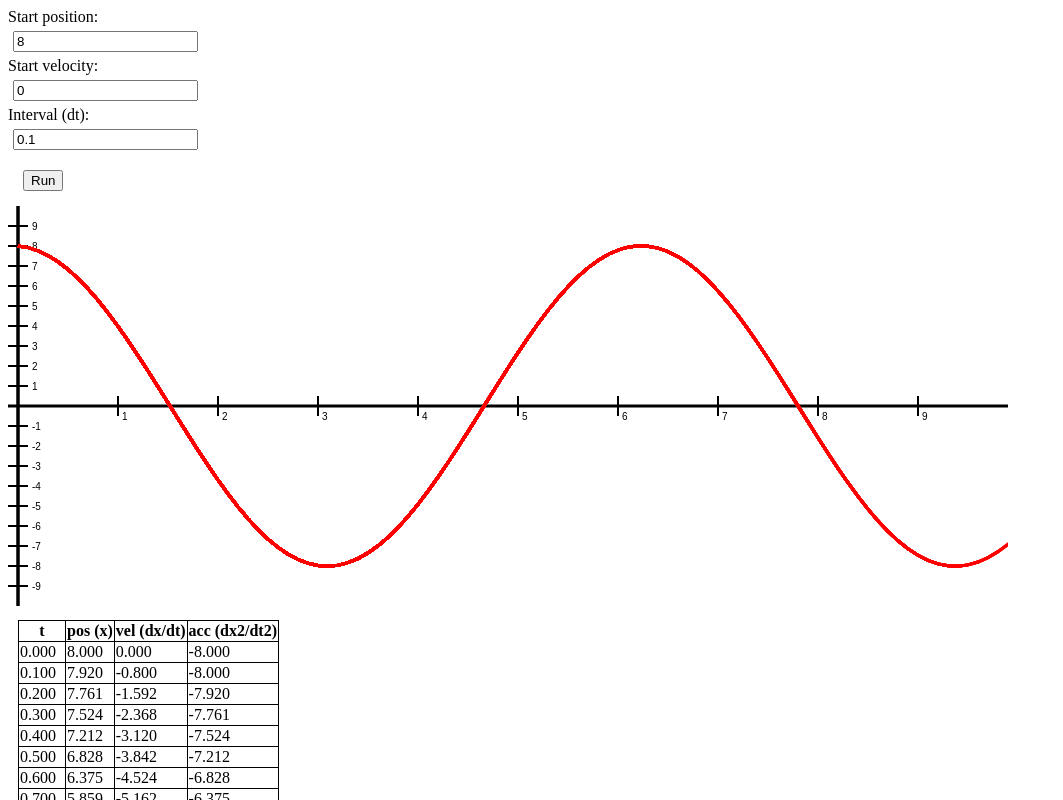
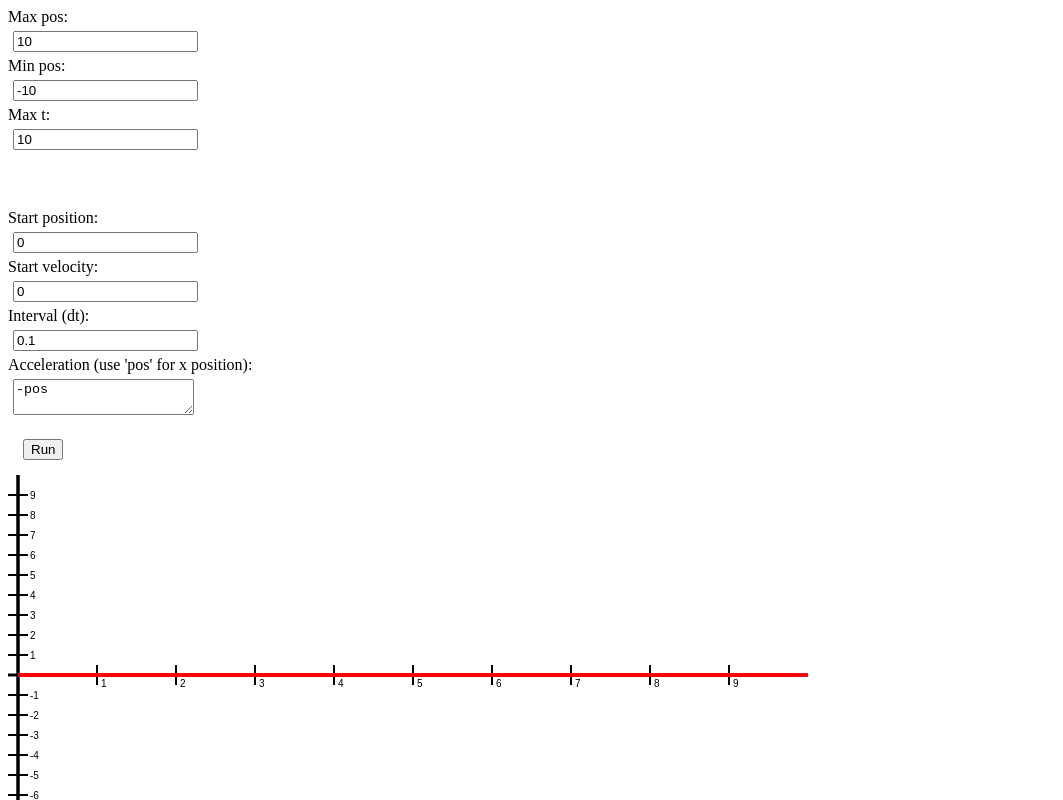
Before and after one commit to applesdom/Raisin, a website: page test.html in a window 1280 px wide. Both pictures are taken after a click on the button "Run". Shown: the top 800 px of the page, without its empty margins (0-1063 px from the left). Drawn offline with nearby package versions, Linux system fonts and the light colour scheme.

Commit message:
Acc is definable, graph size is definable

```diff
--- a/test.html
+++ b/test.html
@@ -20,17 +20,30 @@
 
 <body style="width:100%;height:100%;overflow-x:hidden;">
 	<form>
+		Max pos:<br>
+		<input type="number" id="maxy" value="10" style="margin:5px"><br>
+		Min pos:<br>
+		<input type="number" id="miny" value="-10" style="margin:5px"><br>
+		Max t:<br>
+		<input type="number" id="maxt" value="10" min="0" step=".1" style="margin:5px"><br>
+	</form>
+
+	<br><br><br>
+
+	<form>
 		Start position:<br>
-		<input type="number" id="spos" value="8" style="margin:5px"><br>
+		<input type="number" id="spos" value="0" style="margin:5px"><br>
 		Start velocity:<br>
 		<input type="number" id="svel" value="0" style="margin:5px"><br>
 		Interval (dt):<br>
 		<input type="number" id="interval" value="0.1" min="0" step=".1" style="margin:5px"><br>
+		Acceleration (use 'pos' for x position):<br>
+		<textarea id="accel" style="margin:5px">-pos</textarea><br>
 
 		<input type="button" onclick="run()" value="Run" style="margin:15px">
 	</form>
 
-	<canvas id="canvas" width=1000 height=400></canvas>
+	<canvas id="canvas" width=800 height=400></canvas>
 
 	<div style="margin:10px">
 		<table>
@@ -52,6 +65,11 @@
 	var spos = document.getElementById("spos");
 	var svel = document.getElementById("svel");
 	var interval = document.getElementById("interval");
+	var accel = document.getElementById("accel");
+
+	var maxy = document.getElementById("maxy").value;
+	var miny = document.getElementById("miny").value;
+	var maxt = document.getElementById("maxt").value;
 
 	var canvas = document.getElementById("canvas");
 	var g = canvas.getContext('2d');
@@ -65,25 +83,27 @@
 
 	function run(){
 
-		if (interval.value <= 0) {
-			alert("Invalid interval");
+		if (interval.value === 0) {
+			alert("Don't play games with me.");
 			return;
 		}
 
 		go = false;
 
+		accref = accel.value;
+
 		t = 0;
 		inter = interval.value;
 		pos = 1 * spos.value;
 		vel = 1 * svel.value;
-		acc = -pos;
+		acc = eval(accref);
 
 		drawGrid();
 		$('#output').empty();
 
 		g.strokeStyle = '#ff0000';
 		g.beginPath();
-		g.moveTo(conX(t * 100), conY(pos * 20));
+		g.moveTo(conX(0), conY(pos));
 
 		go = true;
 
@@ -94,13 +114,13 @@
 		var html = "<tr><td>" + t.toFixed(3) + "</td><td>" + pos.toFixed(3) + "</td><td>" + vel.toFixed(3) + "</td><td>" + acc.toFixed(3) + "</td></tr>";
 		$('#output').append( html );
 
-		acc = -pos;
+		acc = eval(accref);
 		vel += acc * inter;
 		pos += vel * inter;
 
 		t+= 1 * inter;
 
-		g.lineTo(conX(t * 100), conY(pos * 20));
+		g.lineTo(conX(t), conY(pos));
 		g.stroke();
 
 		if((go && t < 10) || t === 0){
@@ -108,54 +128,62 @@
 		}
 	}
 
+	function getAccel(){
+		return accel.innerHTML;
+	}
+
 	function drawGrid(){
+		maxy = document.getElementById("maxy").value;
+		miny = document.getElementById("miny").value;
+		maxt = document.getElementById("maxt").value;
+
 		g.clearRect(0, 0, canvas.offsetWidth, canvas.offsetHeight);
 
 		g.strokeStyle = '#000000';
 		g.lineWidth = 3;
 
 		g.beginPath();
-		g.moveTo(conX(0), conY(canvas.offsetHeight / 2));
-		g.lineTo(conX(0), conY(-canvas.offsetHeight / 2));
+		g.moveTo(conX(0), conY(maxy));
+		g.lineTo(conX(0), conY(miny));
 		g.stroke();
 
-		g.moveTo(conX(-10), conY(0));
-		g.lineTo(conX(canvas.offsetWidth), conY(0));
+		g.moveTo(0, conY(0));
+		g.lineTo(conX(maxt), conY(0));
 		g.stroke();
 
 		g.lineWidth = 2;
 
-		for(var i = 1; i <= 9; i ++){
-			g.moveTo(conX(i * 100), conY(10));
-			g.lineTo(conX(i * 100), conY(-10));
+		for(var i = 1; i < maxt; i ++){
+			g.moveTo(conX(i), conY(0) - 10);
+			g.lineTo(conX(i), conY(0) + 10);
 			g.stroke();
 
-			g.fillText(i, conX((i * 100) + 4), conY(-14));
+			if(conY(0) + 14 < canvas.offsetHeight){
+				g.fillText(i, conX(i) + 4, conY(0) + 12);
+			}else{
+				g.fillText(i, conX(i) + 4, conY(0) - 6);
+			}
 		}
 
-		for(var i = 9; i >= -9; i --){
+		for(var i = maxy - 1; i > miny; i --){
 			if(i === 0){continue;}
 
-			g.moveTo(conX(-10), conY(20 * i));
-			g.lineTo(conX(10), conY(20 * i));
+			g.moveTo(conX(0) - 10, conY(i));
+			g.lineTo(conX(0) + 10, conY(i));
 			g.stroke();
 
-			g.fillText(i, conX(14), conY((20 * i) - 4));
+			g.fillText(i, conX(0) + 12, conY(i) + 4);
 		}
 
 		g.lineWidth = 3;
 	}
 
 	function conX(x){
-		return (x) + 10;
+		return 10 + ((x / maxt) * (canvas.offsetWidth - 10));
 	}
 
 	function conY(y){
-		return (canvas.offsetHeight / 2) - (y);
-	}
-
-	function setGo(){
-		go = true;
+		return canvas.offsetHeight * (1 - ((y - miny) / (maxy - miny)));
 	}
 </script>
 
```
